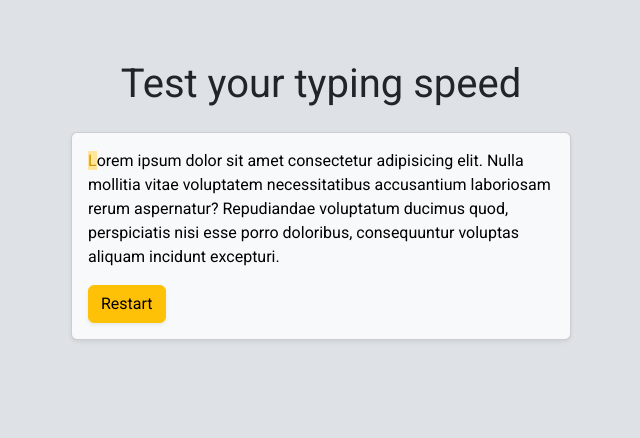
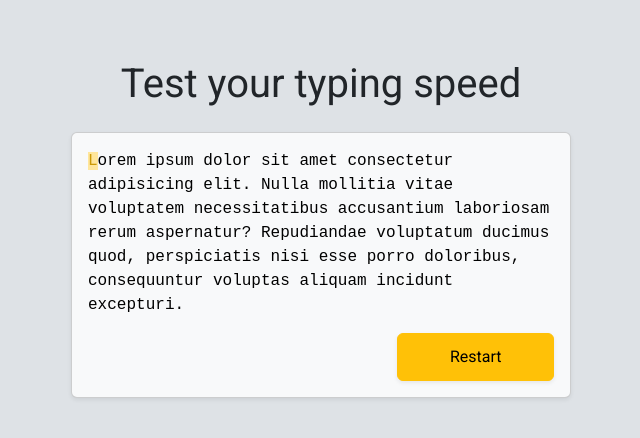
Before and after one commit to gzippedfrog/vue-typing-test, a Vue app: page / in a window 1280 px wide. Shown: the top 438 px of the page, without its empty margins (319-959 px from the left). Built offline with nearby package versions, Linux system fonts and the light colour scheme; no server answers.

Commit message:
updated styles

```diff
--- a/src/components/TypingTestCard.vue
+++ b/src/components/TypingTestCard.vue
@@ -1,23 +1,29 @@
 <template>
   <div class="card text-bg-light mt-3 shadow-sm">
     <div class="card-body">
-      <p class="card-text" ref="text">
+      <p class="card-text mono-text" ref="text">
         <span v-for="[char, i] in chars" :key="i"> {{ char }} </span>
       </p>
 
-      <p v-show="typedLength" class="card-text">
-        <span class="row fw-bold">
-          <span class="col">Accuracy: </span>
-          <span class="col">Speed: </span>
-        </span>
-        <span class="row">
-          <span class="col">{{ accuracy }}%</span>
-          <span class="col">{{ typingSpeed }} chars/min</span>
-        </span>
-      </p>
-      <button type="button" class="btn btn-warning shadow-sm" @click="restart">
-        Restart
-      </button>
+      <div class="card-text container">
+        <div class="row">
+          <div :class="[{ hidden: !typedLength }, 'col']">
+            <div class="row fw-bold">Accuracy:</div>
+            <div class="row">{{ accuracy }}%</div>
+          </div>
+          <div :class="[{ hidden: !typedLength }, 'col']">
+            <div class="row fw-bold">Speed:</div>
+            <div class="row">{{ typingSpeed }} chars/min</div>
+          </div>
+          <button
+            type="button"
+            class="btn btn-warning shadow-sm col"
+            @click="restart"
+          >
+            Restart
+          </button>
+        </div>
+      </div>
     </div>
   </div>
 </template>
@@ -121,11 +127,21 @@ export default {
 };
 </script>
 
-<style lang="scss">
+<style lang="scss" scoped>
 @import "node_modules/bootstrap/scss/bootstrap";
+@import url("https://fonts.googleapis.com/css2?family=Roboto&display=swap");
 
 .card {
-  max-width: 500px;
+  width: 500px;
+}
+
+.mono-text {
+  font-family: "Roboto Mono", monospace;
+  white-space: pre-wrap;
+}
+
+.hidden {
+  opacity: 0;
 }
 
 .success {
```
